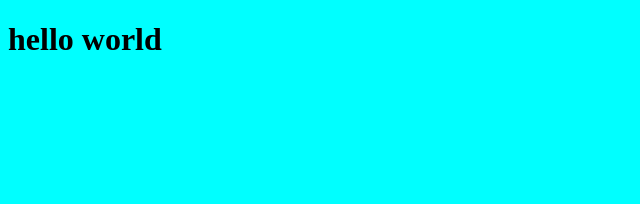
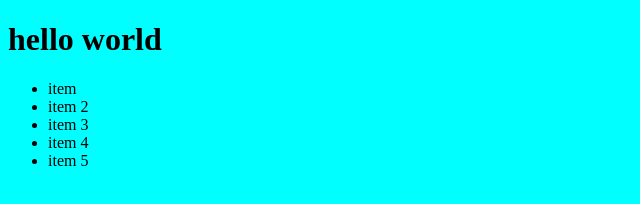
Before and after one commit to nathen-mitchell/practice-repo, a plain HTML site: page index.html in a window 1280 px wide. Shown: the whole page, without its empty margins (0-640 px from the left). Drawn offline with Linux system fonts and the light colour scheme.

Commit message:
new header

```diff
--- a/index.html
+++ b/index.html
@@ -8,5 +8,16 @@
   </head>
   <body>
     <h1>hello world</h1>
+    <header>
+      <nav>
+        <ul>
+          <li>item</li>
+          <li>item 2</li>
+          <li>item 3</li>
+          <li>item 4</li>
+          <li>item 5</li>
+        </ul>
+      </nav>
+    </header>
   </body>
 </html>
```
